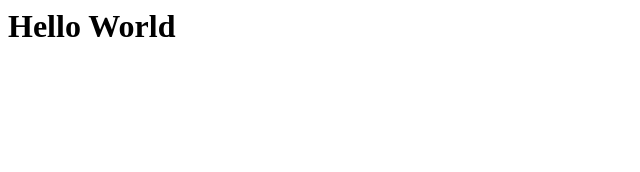
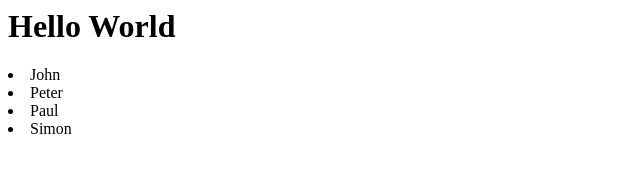
Before and after one commit to ipalileo/ipalileo.github.io, a plain HTML site: page index.html in a window 1280 px wide. Shown: the whole page, without its empty margins (0-640 px from the left). Drawn offline with Linux system fonts and the light colour scheme.

Commit message:
list item

```diff
--- a/index.html
+++ b/index.html
@@ -1 +1,6 @@
 <H1> Hello World </H1>
+
+<li>John</li>
+<li>Peter</li>
+<li>Paul</li>
+<li>Simon</li>
```
